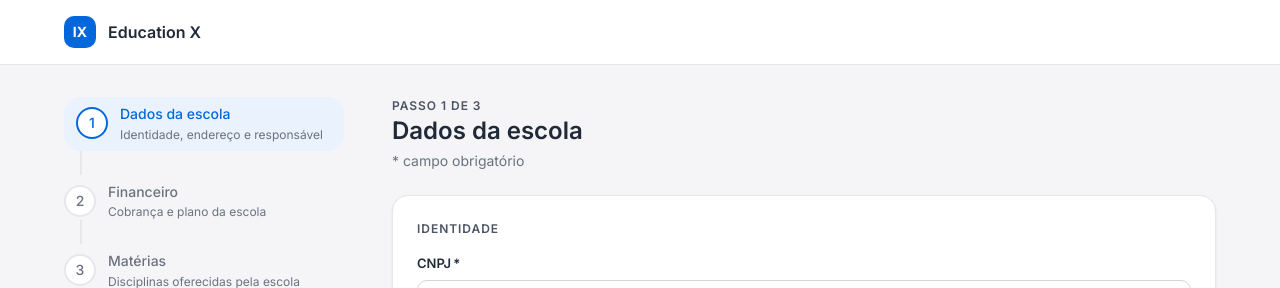
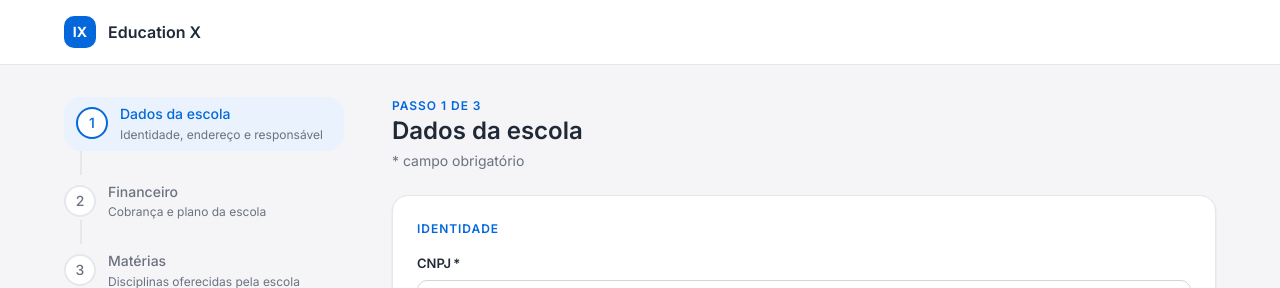
Before and after one commit to camillodev/education-x-mvp, a Next.js app: page /onboarding in a window 1280 px wide. Shown: the top 288 px of the page. Built offline with nearby package versions, Linux system fonts and the light colour scheme.

Commit message:
fix(ui): remove borda dupla em Input com ícone + labels sections em primary color
- Input wrapper: adiciona outline-none no input interno para suprimir focus ring nativo do browser
- .label: troca color-text-muted por color-primary para dar destaque às seções

```diff
--- a/src/components/ui/input.tsx
+++ b/src/components/ui/input.tsx
@@ -62,7 +62,7 @@ const Input = React.forwardRef<HTMLInputElement, InputProps>(
           type={type}
           ref={ref}
           aria-invalid={ariaInvalid ?? error ?? undefined}
-          className={cn(baseInput, "min-w-0 flex-1")}
+          className={cn(baseInput, "min-w-0 flex-1 outline-none")}
           {...props}
         />
         {trailing && <span className="flex shrink-0 items-center">{trailing}</span>}
--- a/src/styles/alfabeto.css
+++ b/src/styles/alfabeto.css
@@ -211,7 +211,7 @@ button { font-family: inherit; }
 }
 .label {
   font-size: 12px; font-weight: 600; text-transform: uppercase;
-  letter-spacing: 0.08em; color: var(--color-text-muted);
+  letter-spacing: 0.08em; color: var(--color-primary);
 }
 ::placeholder { color: var(--color-text-subtle); }
 
```
